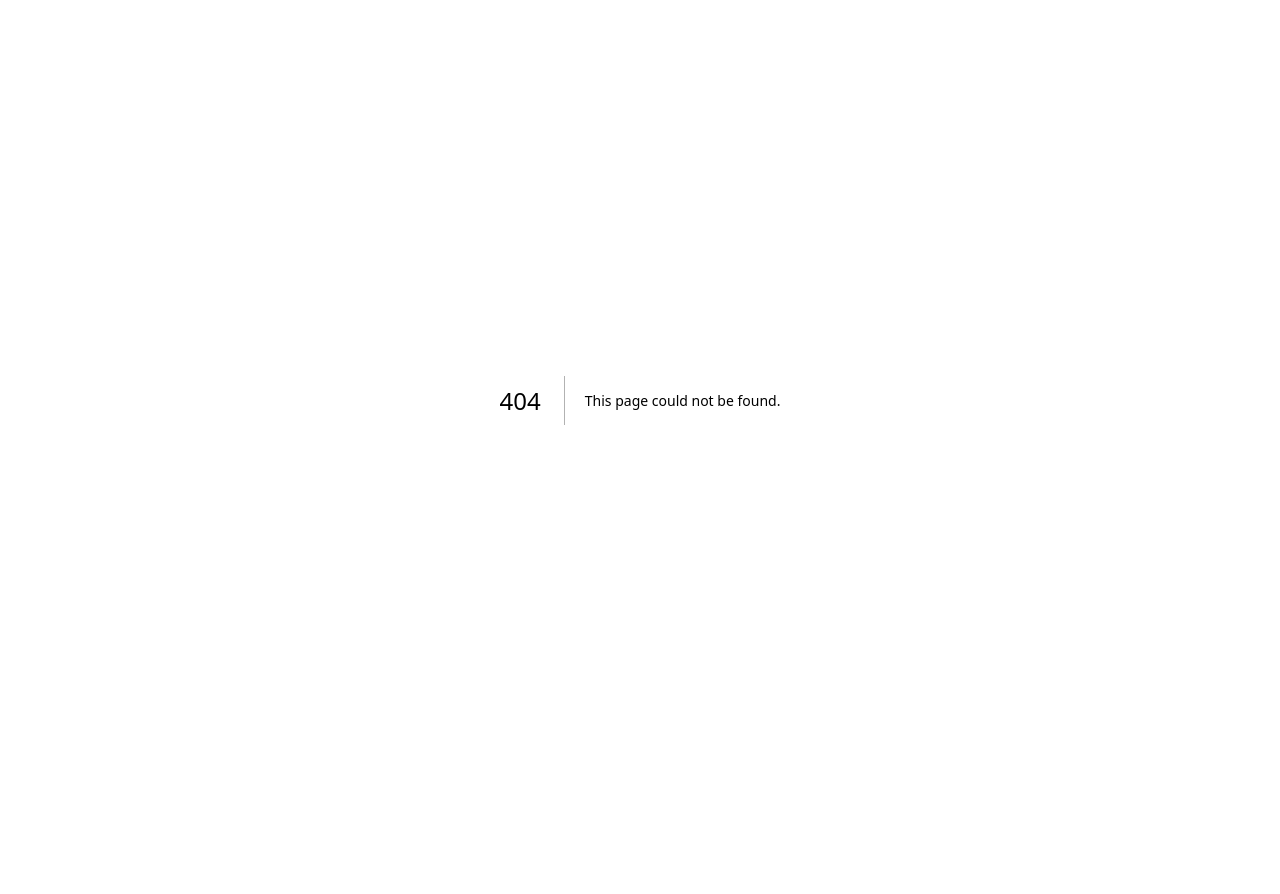
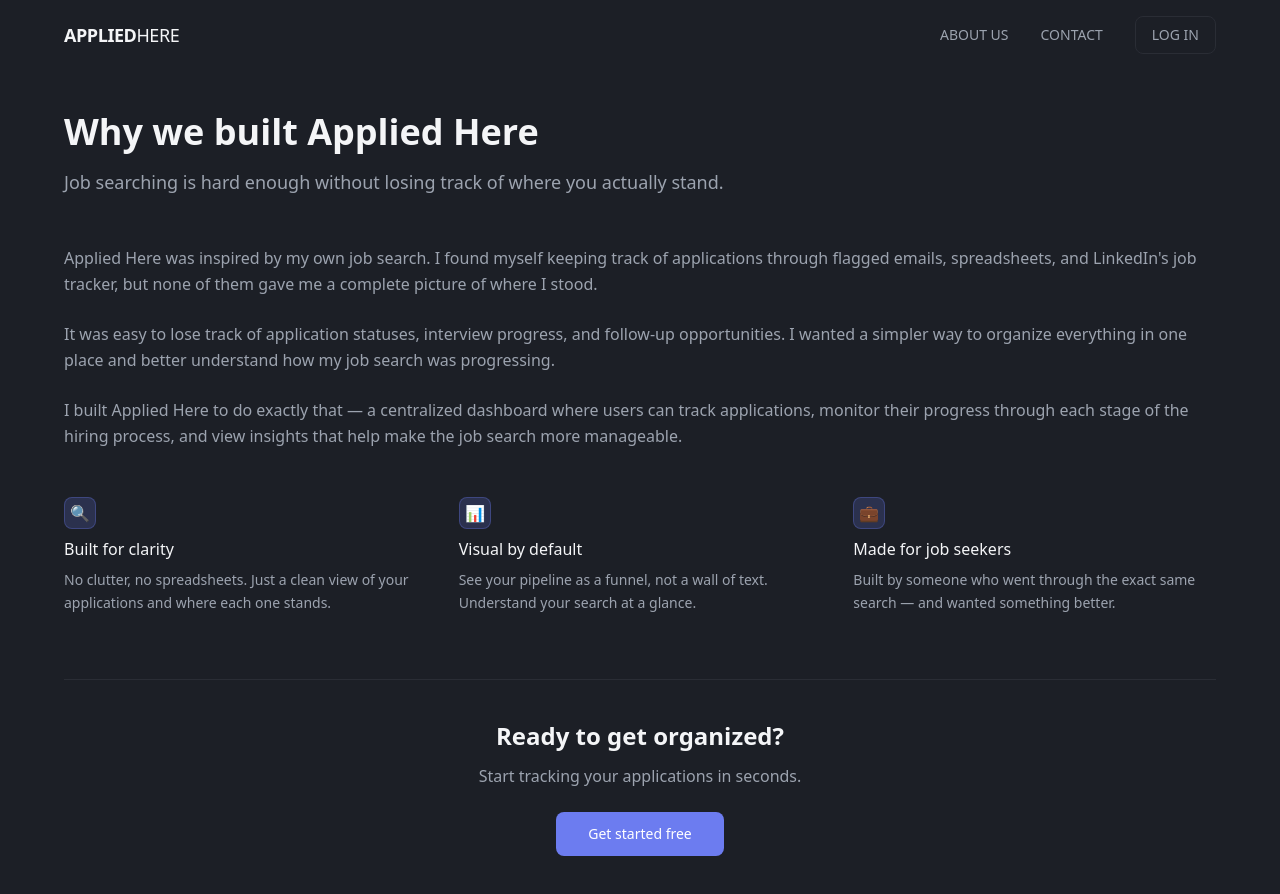
Before and after one commit to andreabordaa/applied-here, a Next.js app: page /about in a window 1280 px wide. Before the commit this address had no page. Shown: the top 894 px of the page. Before the commit the page ends 800 px from the top, so only its background shows below. Built offline with nearby package versions, Linux system fonts and the light colour scheme.

Commit message:
feat: add about page

```diff
--- /dev/null
+++ b/src/app/about/page.jsx
@@ -0,0 +1,92 @@
+import PublicLayout from "@/components/PublicLayout";
+import Link from "next/link";
+
+export default function About() {
+  return (
+    <PublicLayout>
+      <main className="pt-28 pb-20 px-6">
+        <div className="max-w-6xl mx-auto">
+          {/* Header */}
+          <h1 className="text-text-primary text-4xl font-bold mb-4">
+            Why we built Applied Here
+          </h1>
+          <p className="text-text-secondary text-lg leading-relaxed mb-12">
+            Job searching is hard enough without losing track of where you
+            actually stand.
+          </p>
+
+          {/* Story section */}
+          <div className="flex flex-col gap-6 mb-12">
+            <p className="text-text-secondary leading-relaxed">
+              Applied Here was inspired by my own job search. I found myself
+              keeping track of applications through flagged emails,
+              spreadsheets, and LinkedIn&apos;s job tracker, but none of them
+              gave me a complete picture of where I stood.
+            </p>
+
+            <p className="text-text-secondary leading-relaxed">
+              It was easy to lose track of application statuses, interview
+              progress, and follow-up opportunities. I wanted a simpler way to
+              organize everything in one place and better understand how my job
+              search was progressing.
+            </p>
+
+            <p className="text-text-secondary leading-relaxed">
+              I built Applied Here to do exactly that — a centralized dashboard
+              where users can track applications, monitor their progress through
+              each stage of the hiring process, and view insights that help make
+              the job search more manageable.
+            </p>
+          </div>
+
+          {/* Values grid */}
+          <div className="grid md:grid-cols-3 gap-8 mb-16">
+            {[
+              {
+                emoji: "🔍",
+                title: "Built for clarity",
+                desc: "No clutter, no spreadsheets. Just a clean view of your applications and where each one stands.",
+              },
+              {
+                emoji: "📊",
+                title: "Visual by default",
+                desc: "See your pipeline as a funnel, not a wall of text. Understand your search at a glance.",
+              },
+              {
+                emoji: "💼",
+                title: "Made for job seekers",
+                desc: "Built by someone who went through the exact same search — and wanted something better.",
+              },
+            ].map((item) => (
+              <div key={item.title} className="flex flex-col gap-2">
+                <div className="w-8 h-8 rounded-lg bg-accent/20 border border-accent/30 flex items-center justify-center text-base">
+                  {item.emoji}
+                </div>
+                <h3 className="text-text-primary font-medium">{item.title}</h3>
+                <p className="text-text-secondary text-sm leading-relaxed">
+                  {item.desc}
+                </p>
+              </div>
+            ))}
+          </div>
+
+          {/* CTA */}
+          <div className="border-t border-border-default pt-10 text-center">
+            <h2 className="text-text-primary text-2xl font-semibold mb-3">
+              Ready to get organized?
+            </h2>
+            <p className="text-text-secondary mb-6">
+              Start tracking your applications in seconds.
+            </p>
+            <Link
+              href="/signup"
+              className="inline-block px-8 py-3 bg-accent hover:bg-accent-hover text-white rounded-lg text-sm font-medium transition-colors"
+            >
+              Get started free
+            </Link>
+          </div>
+        </div>
+      </main>
+    </PublicLayout>
+  );
+}
--- a/src/app/signup/page.jsx
+++ b/src/app/signup/page.jsx
@@ -60,7 +60,7 @@
         }}
       >
         <div className="w-full max-w-sm">
-          <div className="bg-bg-surface border border-border-default rounded-2xl px-8 py-10 flex flex-col">
+          <div className="bg-bg-surface shadow-2xl border border-border-default rounded-2xl px-8 py-10 flex flex-col">
             <h1 className="text-text-primary text-2xl font-semibold text-center mb-2">
               Create your account
             </h1>
```
